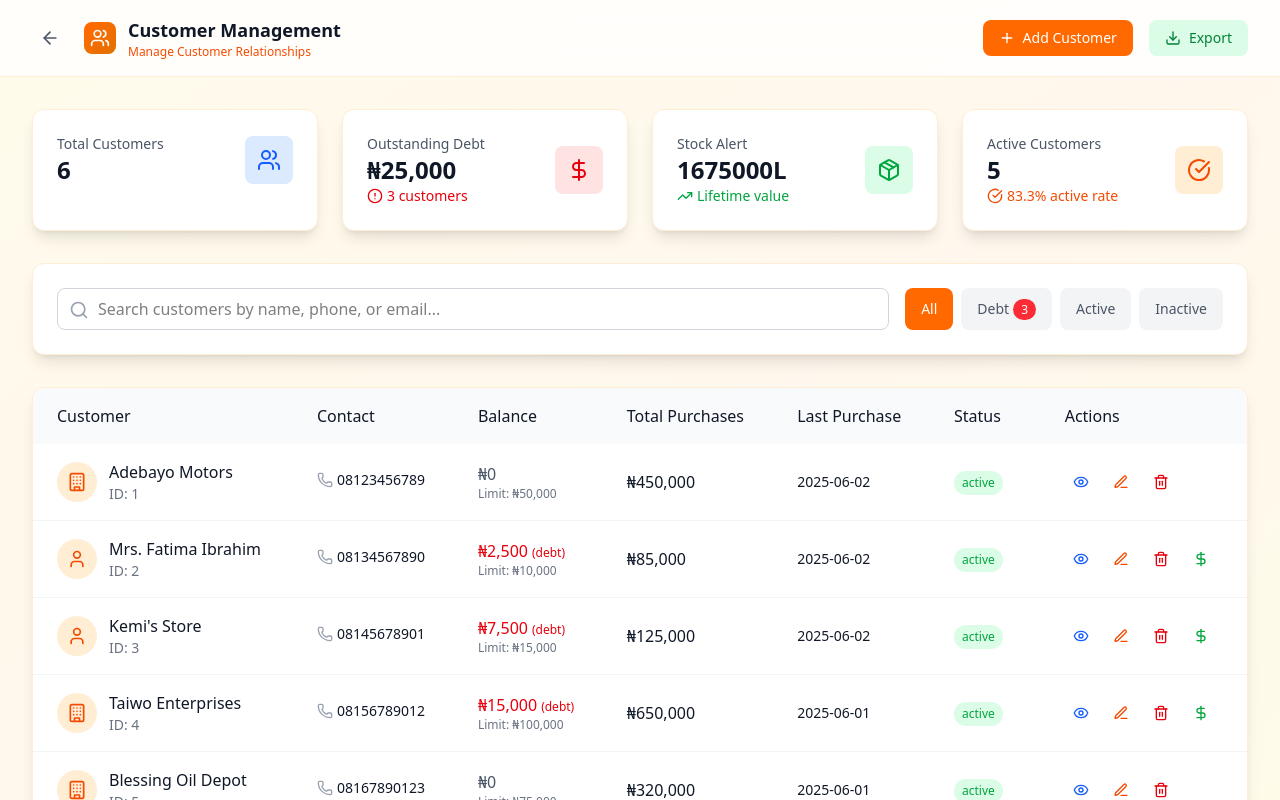
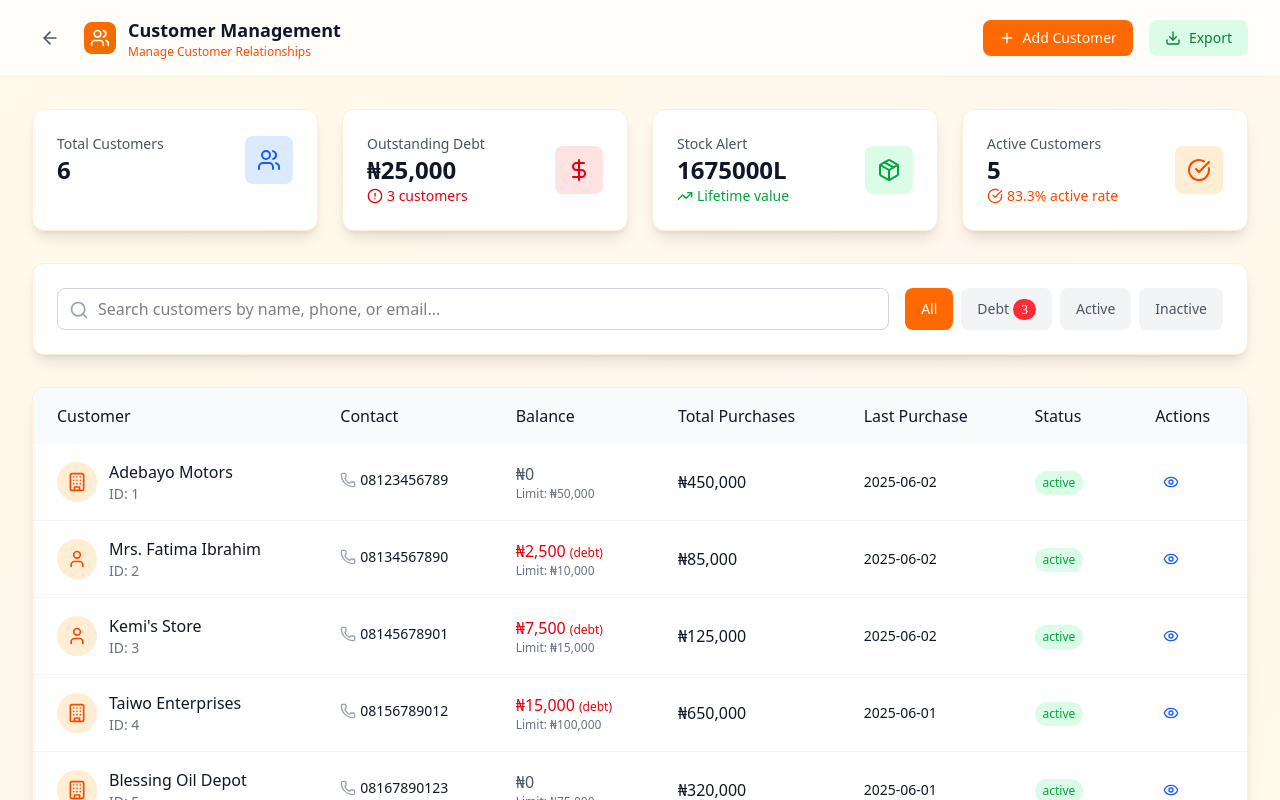
Before and after one commit to Ademic2022/pos-webapp, a Next.js app: page /customers in a window 1280 px wide. Shown: the top 800 px of the page. Built offline with nearby package versions, Linux system fonts and the light colour scheme.

Commit message:
Refactor customer navigation links for consistency and clarity

```diff
--- a/src/app/customers/[customerId]/page.tsx
+++ b/src/app/customers/[customerId]/page.tsx
@@ -268,14 +268,14 @@ const CustomerDetailPage = () => {
           <div className="flex justify-between items-center py-4">
             {/* Breadcrumb Navigation */}
             <div className="flex items-center space-x-4">
-              <Link href="/customer">
+              <Link href="/customers">
                 <button className="p-2 hover:bg-orange-100 rounded-lg transition-colors">
                   <ArrowLeft className="w-5 h-5 text-gray-600" />
                 </button>
               </Link>
               <nav className="flex items-center space-x-2 text-sm">
                 <Link
-                  href="/customer"
+                  href="/customers"
                   className="text-orange-600 hover:text-orange-700"
                 >
                   Customers
--- a/src/app/customers/page.tsx
+++ b/src/app/customers/page.tsx
@@ -5,8 +5,6 @@ import {
   Users,
   Search,
   Plus,
-  Edit3,
-  Trash2,
   Phone,
   DollarSign,
   Download,
@@ -24,9 +22,7 @@ import {
 import Link from "next/link";
 import { CustomerFilter } from "@/types/types";
 import { Customer } from "@/interfaces/interface";
-import { customers as users, customerTransactions } from "@/data/customers";
-import PaymentModal from "@/components/modals/paymentModal";
-import DeleteCustomerModal from "@/components/modals/deleteCustomerModal";
+import { customers as users } from "@/data/customers";
 import AddCustomerModal from "@/components/modals/addCustomerModal";
 import { StatsCard } from "@/components/cards/statCard";
 
@@ -34,17 +30,8 @@ const CustomerManagementPage = () => {
   const router = useRouter();
   const [searchTerm, setSearchTerm] = useState<string>("");
   const [selectedFilter, setSelectedFilter] = useState<CustomerFilter>("all");
-  const [selectedCustomer, setSelectedCustomer] = useState<Customer | null>(
-    null
-  );
+
   const [showAddModal, setShowAddModal] = useState<boolean>(false);
-  const [showEditModal, setShowEditModal] = useState<boolean>(false);
-  const [showDeleteModal, setShowDeleteModal] = useState<boolean>(false);
-
-  const [showPaymentModal, setShowPaymentModal] = useState<boolean>(false);
-  const [paymentAmount, setPaymentAmount] = useState<number>(0);
-  const [paymentMethod, setPaymentMethod] = useState<string>("cash");
-  const [paymentNote, setPaymentNote] = useState<string>("");
 
   // Pagination state
   const [currentPage, setCurrentPage] = useState<number>(1);
@@ -63,8 +50,6 @@ const CustomerManagementPage = () => {
     creditLimit: 5000,
     notes: "",
   });
-
-  console.log(showEditModal);
 
   // Filter customers based on search and filter criteria
   const filteredCustomers = customers.filter((customer) => {
@@ -112,33 +97,6 @@ const CustomerManagementPage = () => {
     totalRevenue: customers.reduce((sum, c) => sum + c.totalPurchases, 0),
   };
 
-  const handlePayment = () => {
-    if (!selectedCustomer || paymentAmount <= 0) return;
-
-    // Update customer balance
-    const updatedCustomers = customers.map((customer) => {
-      if (customer.id === selectedCustomer.id) {
-        const newBalance = customer.balance + paymentAmount;
-        return {
-          ...customer,
-          balance: newBalance,
-          totalPurchases:
-            customer.totalPurchases + (paymentAmount > 0 ? paymentAmount : 0),
-          lastPurchase: new Date().toISOString().split("T")[0],
-        };
-      }
-      return customer;
-    });
-
-    // Update state
-    setCustomers(updatedCustomers);
-    // setCustomerTransactions(updatedTransactions);
-    setShowPaymentModal(false);
-    setPaymentAmount(0);
-    setPaymentMethod("cash");
-    setPaymentNote("");
-  };
-
   const handleAddCustomer = () => {
     const customer: Customer = {
       id: Math.max(...customers.map((c) => c.id)) + 1,
@@ -167,14 +125,6 @@ const CustomerManagementPage = () => {
       notes: "",
     });
     setShowAddModal(false);
-  };
-
-  const handleDeleteCustomer = () => {
-    if (selectedCustomer) {
-      setCustomers(customers.filter((c) => c.id !== selectedCustomer.id));
-      setSelectedCustomer(null);
-      setShowDeleteModal(false);
-    }
   };
 
   const getStatusColor = (status: string): string => {
@@ -450,38 +400,6 @@ const CustomerManagementPage = () => {
                         >
                           <Eye className="w-4 h-4" />
                         </button>
-                        <button
-                          onClick={() => {
-                            setSelectedCustomer(customer);
-                            setShowEditModal(true);
-                          }}
-                          className="p-2 text-orange-600 hover:bg-orange-100 rounded-lg transition-colors"
-                          title="Edit Customer"
-                        >
-                          <Edit3 className="w-4 h-4" />
-                        </button>
-                        <button
-                          onClick={() => {
-                            setSelectedCustomer(customer);
-                            setShowDeleteModal(true);
-                          }}
-                          className="p-2 text-red-600 hover:bg-red-100 rounded-lg transition-colors"
-                          title="Delete Customer"
-                        >
-                          <Trash2 className="w-4 h-4" />
-                        </button>
-                        {customer.balance < 0 && (
-                          <button
-                            onClick={() => {
-                              setSelectedCustomer(customer);
-                              setShowPaymentModal(true);
-                            }}
-                            className="p-2 text-green-600 hover:bg-green-100 rounded-lg transition-colors"
-                            title="Record Payment"
-                          >
-                            <DollarSign className="w-4 h-4" />
-                          </button>
-                        )}
                       </div>
                     </td>
                   </tr>
@@ -602,32 +520,6 @@ const CustomerManagementPage = () => {
         onSubmit={handleAddCustomer}
         validationError=""
       />
-
-      {/* Debt Payment Modal */}
-      {showPaymentModal && selectedCustomer && (
-        <PaymentModal
-          show={showPaymentModal}
-          customer={selectedCustomer}
-          paymentAmount={paymentAmount}
-          setPaymentAmount={setPaymentAmount}
-          paymentMethod={paymentMethod}
-          setPaymentMethod={setPaymentMethod}
-          paymentNote={paymentNote}
-          setPaymentNote={setPaymentNote}
-          onClose={() => setShowPaymentModal(false)}
-          onSubmit={handlePayment}
-        />
-      )}
-
-      {/* Delete Confirmation Modal */}
-      {showDeleteModal && selectedCustomer && (
-        <DeleteCustomerModal
-          show={showDeleteModal}
-          customerName={selectedCustomer.name}
-          onClose={() => setShowDeleteModal(false)}
-          onDelete={handleDeleteCustomer}
-        />
-      )}
     </div>
   );
 };
```
